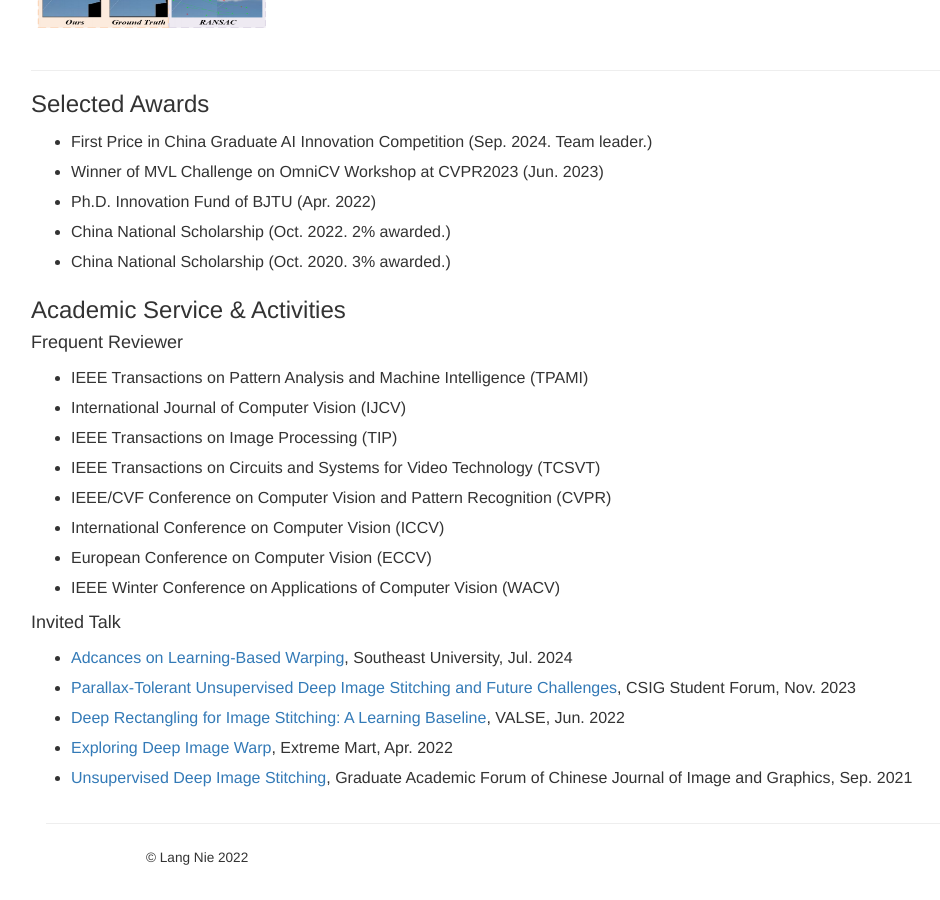
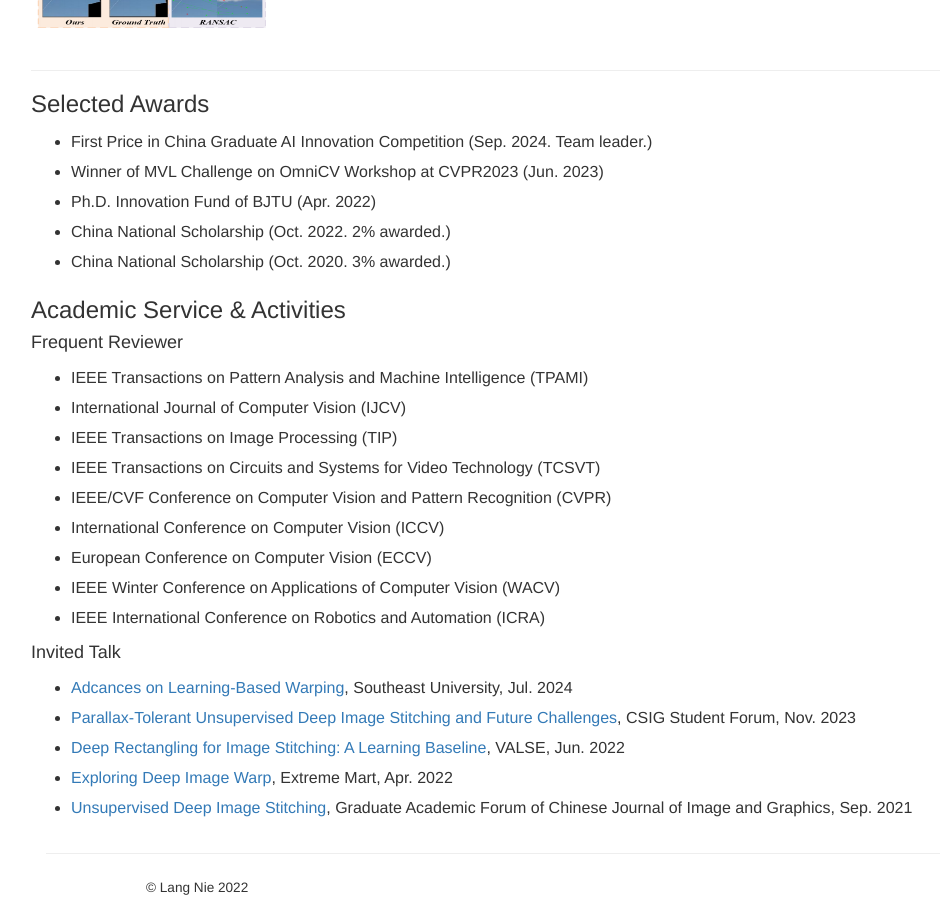
Before and after one commit to nie-lang/nie-lang.github.io, a Jekyll site: the page built from index.html, in a window 1280 px wide and 900 px high, scrolled down 5218 px. Shown: the whole window, without its empty margins (109-1049 px from the left). Built offline with Jekyll 4.4.1, drawn with Linux system fonts in a browser that asks for light colours; nearby versions of some CDN libraries; library files that are not in the unit come from our copies; before the commit the page ends 6088 px from its top, so only the background shows below that.

Commit message:
Update award.html

```diff
--- a/_includes/award.html
+++ b/_includes/award.html
@@ -27,6 +27,7 @@
 		<li>International Conference on Computer Vision (ICCV)</li>
 		<li>European Conference on Computer Vision (ECCV)</li>
 		<li>IEEE Winter Conference on Applications of Computer Vision (WACV)</li>
+		<li>IEEE International Conference on Robotics and Automation (ICRA)</li>
 	</ul>
 
 	<h4>
```
